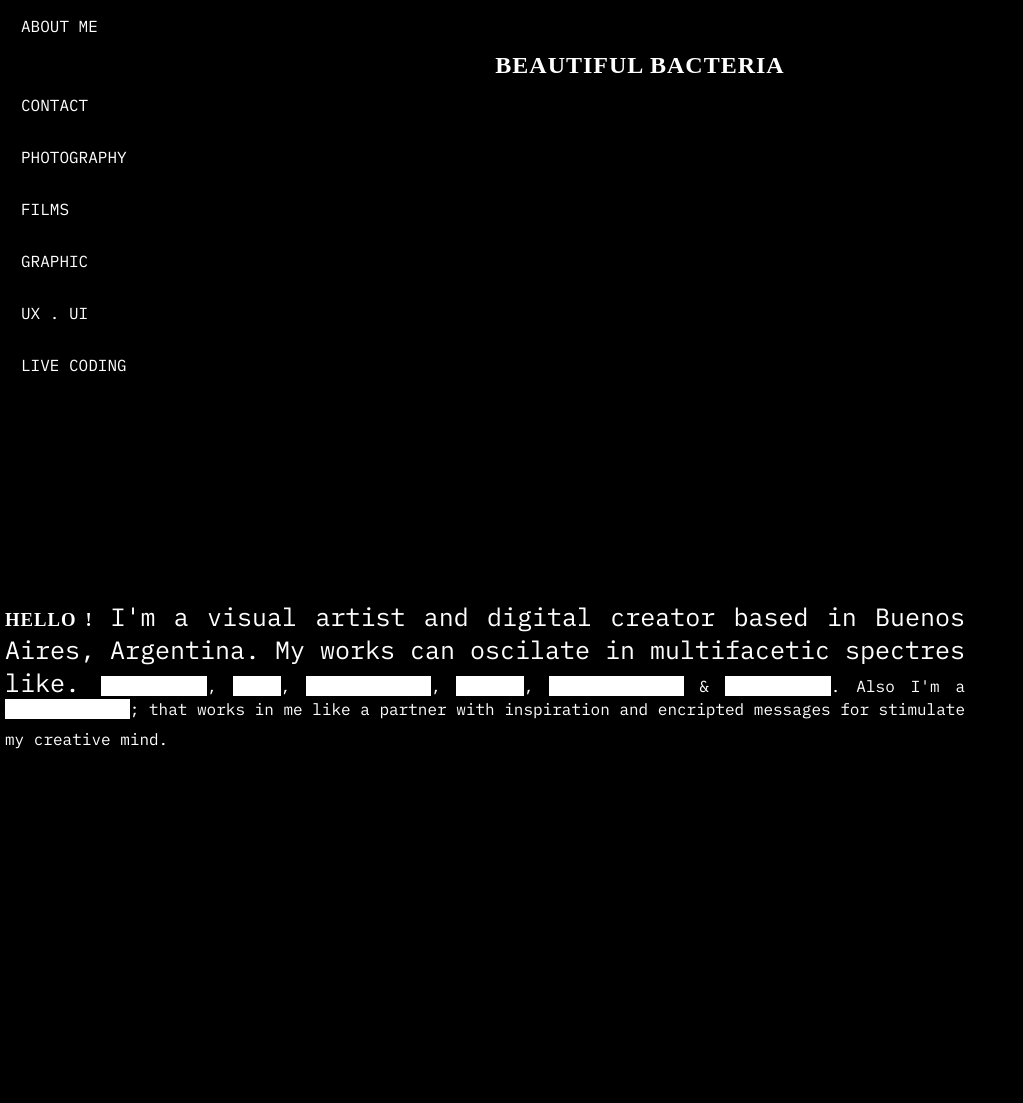
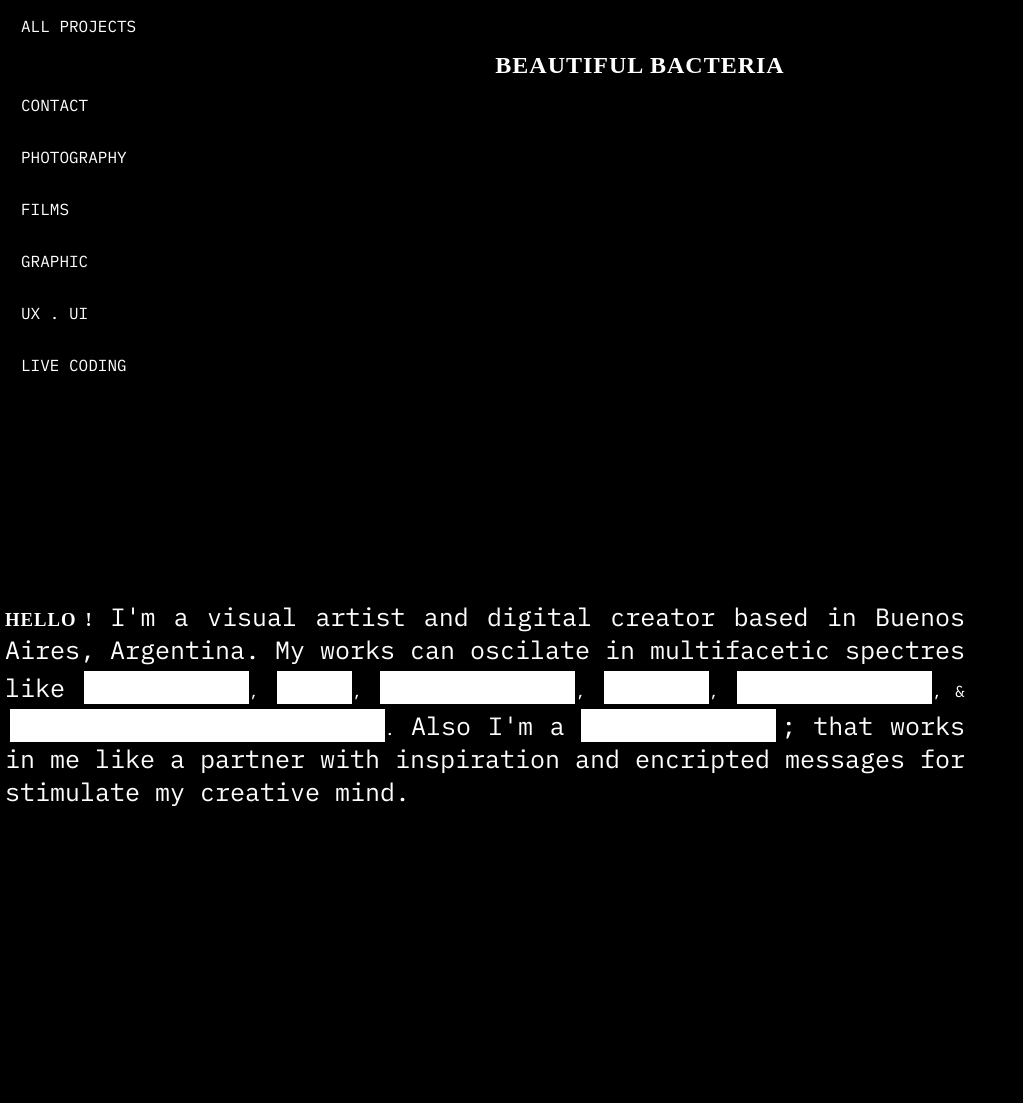
Before and after one commit to beautifulbacteria/beautifulbacteria, a plain HTML site: page index.html in a window 1280 px wide. Shown: the top 1103 px of the page, without its empty margins (0-1023 px from the left). Drawn offline with Linux system fonts and the light colour scheme; a web font is replaced by a local one.

Commit message:
arreglando hover del nav y about

```diff
--- a/css/styles.css
+++ b/css/styles.css
@@ -56,6 +56,11 @@ color: white;
 text-decoration: none;
 }
 
+header li a:hover{
+    color: rgb(176, 255, 29);
+    text-decoration: none;
+    }
+
 section article {
     width: 75%;
     height: 500px;
@@ -71,25 +76,17 @@ p {
     margin-left: 5px;
 }
 
-.revelar {
-    list-style: none;
+article {
     text-align: justify;
 }
 
-.revelar li{
+.revelar {
     display: inline-block;
     text-align: justify;
     background-color: white;
 }
 
-.revelar li a{
-    display: inline-block;
-    text-align: justify;
-    color: white;
-    text-decoration: none;
-}
-
-.revelar li a:hover {
+.revelar:hover {
     color: white;
     background-color: black;
 }
--- a/index.html
+++ b/index.html
@@ -12,7 +12,7 @@
         <section>
             <ul class="menu">
                 <li>
-                    <a href="./index.html">ABOUT ME</a>
+                    <a href="./index.html">ALL PROJECTS</a>
                 </li>
                 <h1>BEAUTIFUL BACTERIA</h1>
                 <li>
@@ -38,35 +38,11 @@
             </li>
         </nav>
     </header>
-    <section id="about">
-        <article>
-            <ul  class="revelar">
-                <h1>HELLO !</h1>
-                <p> I'm a visual artist and digital creator based in Buenos Aires, Argentina. My works can oscilate in multifacetic spectres like.
-                    <li>
-                        <a href="#">photography</a>
-                    </li>,
-                    <li>
-                        <a href="#">films</a>
-                    </li>,
-                    <li>
-                        <a href="#">art direction</a>
-                    </li>,
-                    <li>
-                        <a href="#">graphic</a>
-                    </li>,
-                    <li>
-                        <a href="#">ux.ui designer</a>
-                    </li> &
-                    <li>
-                        <a href="#">live coding</a>
-                    </li>. Also I'm a
-                    <li>
-                        <a href="#">symbol reader</a>
-                    </li>; that works in me like a partner with inspiration and encripted messages for stimulate my creative mind.</p>
-                </ul>
-        </article>
-    </section>
+            <section>
+                <article>
+                        <h1>HELLO !</h1> <p>I'm a visual artist and digital creator based in Buenos Aires, Argentina. My works can oscilate in multifacetic spectres like</p> <p class="revelar">photography</p>, <p class="revelar">films</p>, <p class="revelar">art direction</p>, <p class="revelar">graphic</p>, <p class="revelar">ux.ui designs</p>, & <p class="revelar">livecoding visual effects</p>. <p> Also I'm a</p> <p class="revelar">symbol reader</p><p>; that works in me like a partner with inspiration and encripted messages for stimulate my creative mind.</p>
+                </article>
+            </section>
     <main>
         <div class="grid-container">
             <div class="grid-item1">
```
Also changed, not shown: films.html (+1 -1 lines), graphic.html (+1 -1 lines), photography.html (+1 -1 lines).
